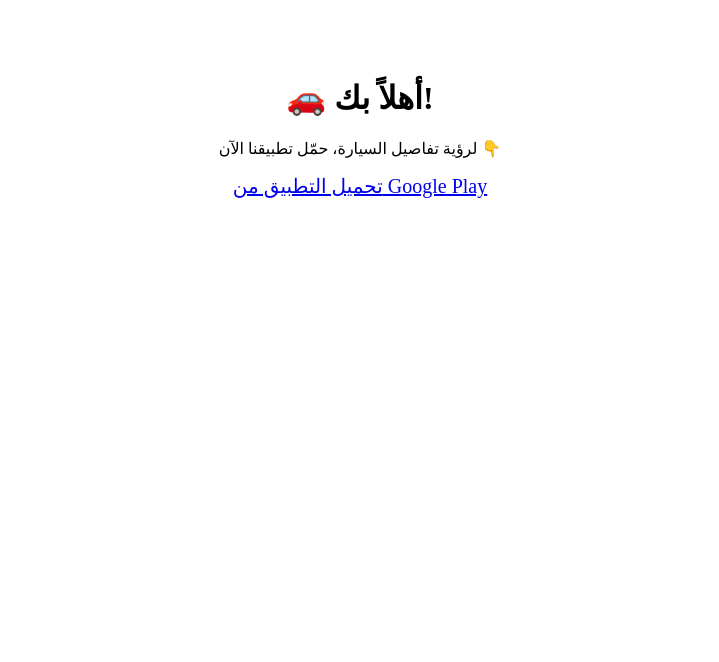
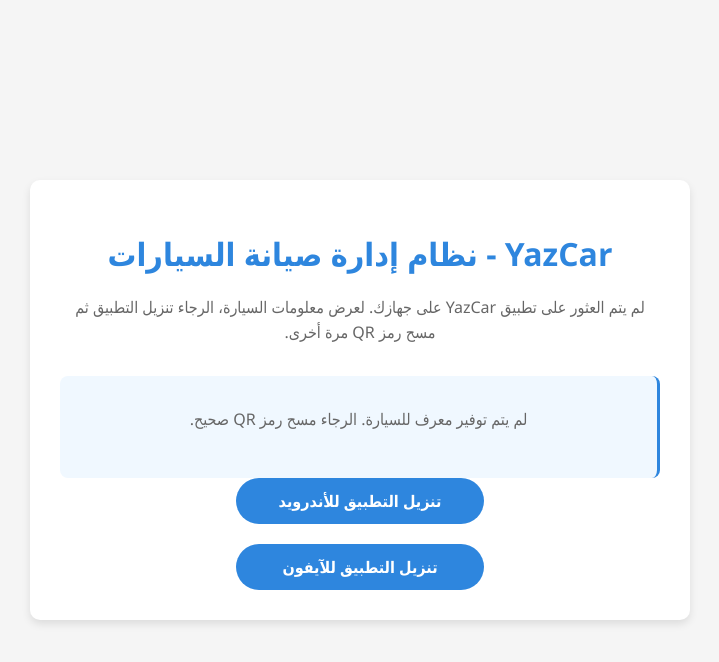
Before and after one commit to yousefjaser/car-qr-pages, a plain HTML site: page index.html in a window 1280 px wide. Shown: the whole page, without its empty margins (280-999 px from the left). Drawn offline with Linux system fonts and the light colour scheme.

Commit message:
index.html

```diff
--- a/index.html
+++ b/index.html
@@ -1,12 +1,112 @@
 <!DOCTYPE html>
-<html lang="ar">
-  <head>
-    <meta charset="UTF-8" />
-    <title>تحميل التطبيق</title>
-  </head>
-  <body style="text-align: center; padding: 50px;">
-    <h1>🚗 أهلاً بك!</h1>
-    <p>لرؤية تفاصيل السيارة، حمّل تطبيقنا الآن 👇</p>
-    <a href="https://play.google.com/store/apps/details?id=com.yourapp" style="font-size: 20px;">تحميل التطبيق من Google Play</a>
-  </body>
+<html lang="ar" dir="rtl">
+<head>
+    <meta charset="UTF-8">
+    <meta name="viewport" content="width=device-width, initial-scale=1.0">
+    <title>YazCar - نظام إدارة صيانة السيارات</title>
+    <style>
+        body {
+            font-family: 'Segoe UI', Tahoma, Geneva, Verdana, sans-serif;
+            background-color: #f5f5f5;
+            margin: 0;
+            padding: 0;
+            display: flex;
+            flex-direction: column;
+            align-items: center;
+            justify-content: center;
+            min-height: 100vh;
+            text-align: center;
+        }
+        .container {
+            background-color: white;
+            border-radius: 10px;
+            padding: 30px;
+            box-shadow: 0 4px 8px rgba(0, 0, 0, 0.1);
+            max-width: 600px;
+            width: 90%;
+        }
+        h1 {
+            color: #2e86de;
+            margin-bottom: 20px;
+        }
+        p {
+            color: #666;
+            margin-bottom: 30px;
+            line-height: 1.6;
+        }
+        .app-buttons {
+            display: flex;
+            flex-direction: column;
+            align-items: center;
+            gap: 20px;
+        }
+        .download-button {
+            background-color: #2e86de;
+            color: white;
+            padding: 12px 24px;
+            border-radius: 50px;
+            text-decoration: none;
+            font-weight: bold;
+            transition: transform 0.2s, background-color 0.2s;
+            min-width: 200px;
+            display: flex;
+            align-items: center;
+            justify-content: center;
+        }
+        .download-button:hover {
+            background-color: #1c66ac;
+            transform: translateY(-2px);
+        }
+        .car-details {
+            margin-top: 30px;
+            padding: 15px;
+            background-color: #f0f8ff;
+            border-radius: 8px;
+            border-right: 3px solid #2e86de;
+        }
+    </style>
+</head>
+<body>
+    <div class="container">
+        <h1>YazCar - نظام إدارة صيانة السيارات</h1>
+        <p>لم يتم العثور على تطبيق YazCar على جهازك. لعرض معلومات السيارة، الرجاء تنزيل التطبيق ثم مسح رمز QR مرة أخرى.</p>
+
+        <div class="car-details" id="carInfo">
+            <!-- سيتم ملء هذا القسم ديناميكيًا -->
+        </div>
+
+        <div class="app-buttons">
+            <a href="https://play.google.com/store/apps/details?id=com.yazcar" class="download-button">
+                تنزيل التطبيق للأندرويد
+            </a>
+            <a href="https://apps.apple.com/app/yazcar/id123456789" class="download-button">
+                تنزيل التطبيق للآيفون
+            </a>
+        </div>
+    </div>
+
+    <script>
+        // استخراج معرف السيارة من URL الحالي
+        document.addEventListener('DOMContentLoaded', function() {
+            const urlParams = new URLSearchParams(window.location.search);
+            const carId = urlParams.get('carId');
+
+            if (carId) {
+                document.getElementById('carInfo').innerHTML = `
+                    <h3>معرف السيارة: ${carId}</h3>
+                    <p>حمل التطبيق للوصول إلى تفاصيل هذه السيارة والاطلاع على سجل الصيانة الكامل.</p>
+                `;
+
+                // محاولة فتح التطبيق عبر Deep Link
+                setTimeout(() => {
+                    window.location.href = `yazcar://car/${carId}`;
+                }, 1000);
+            } else {
+                document.getElementById('carInfo').innerHTML = `
+                    <p>لم يتم توفير معرف للسيارة. الرجاء مسح رمز QR صحيح.</p>
+                `;
+            }
+        });
+    </script>
+</body>
 </html>
```
